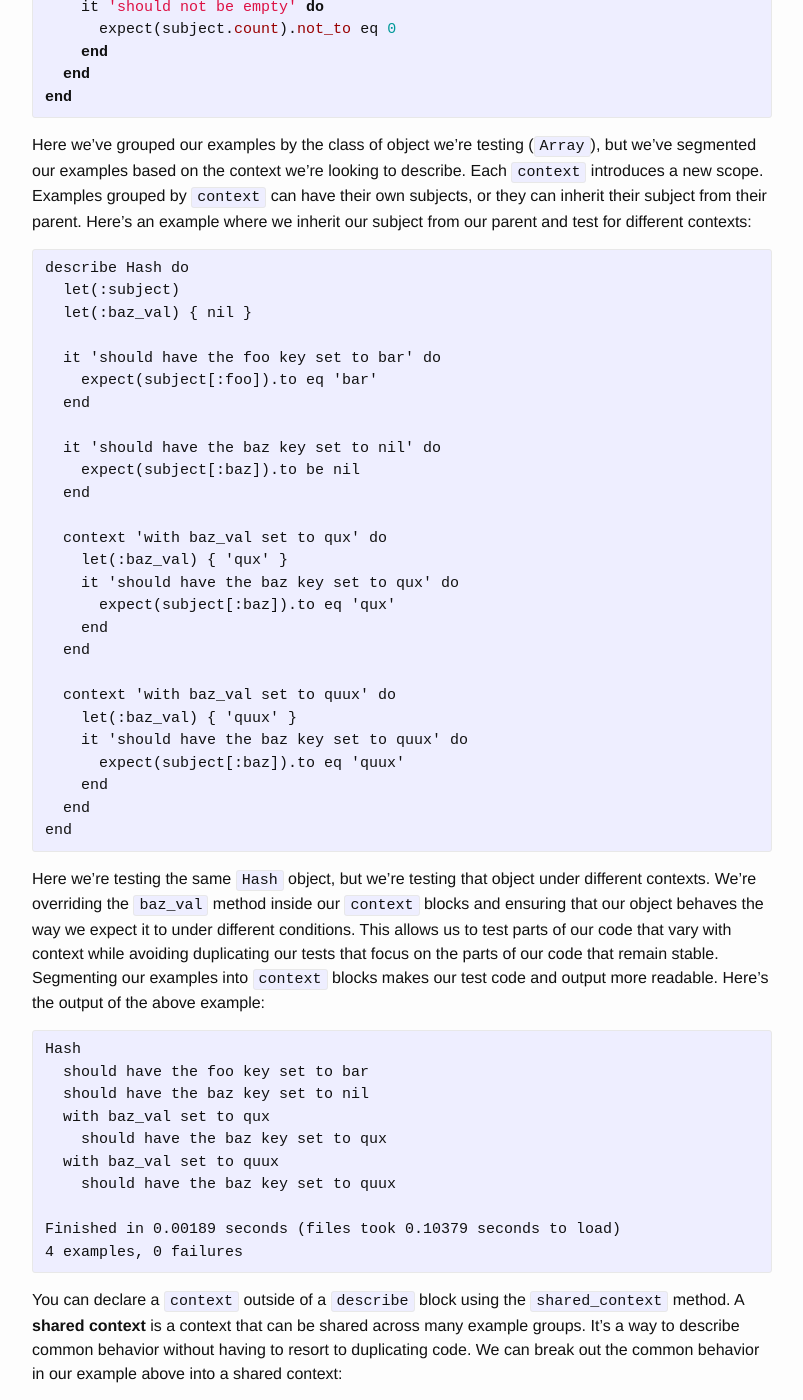
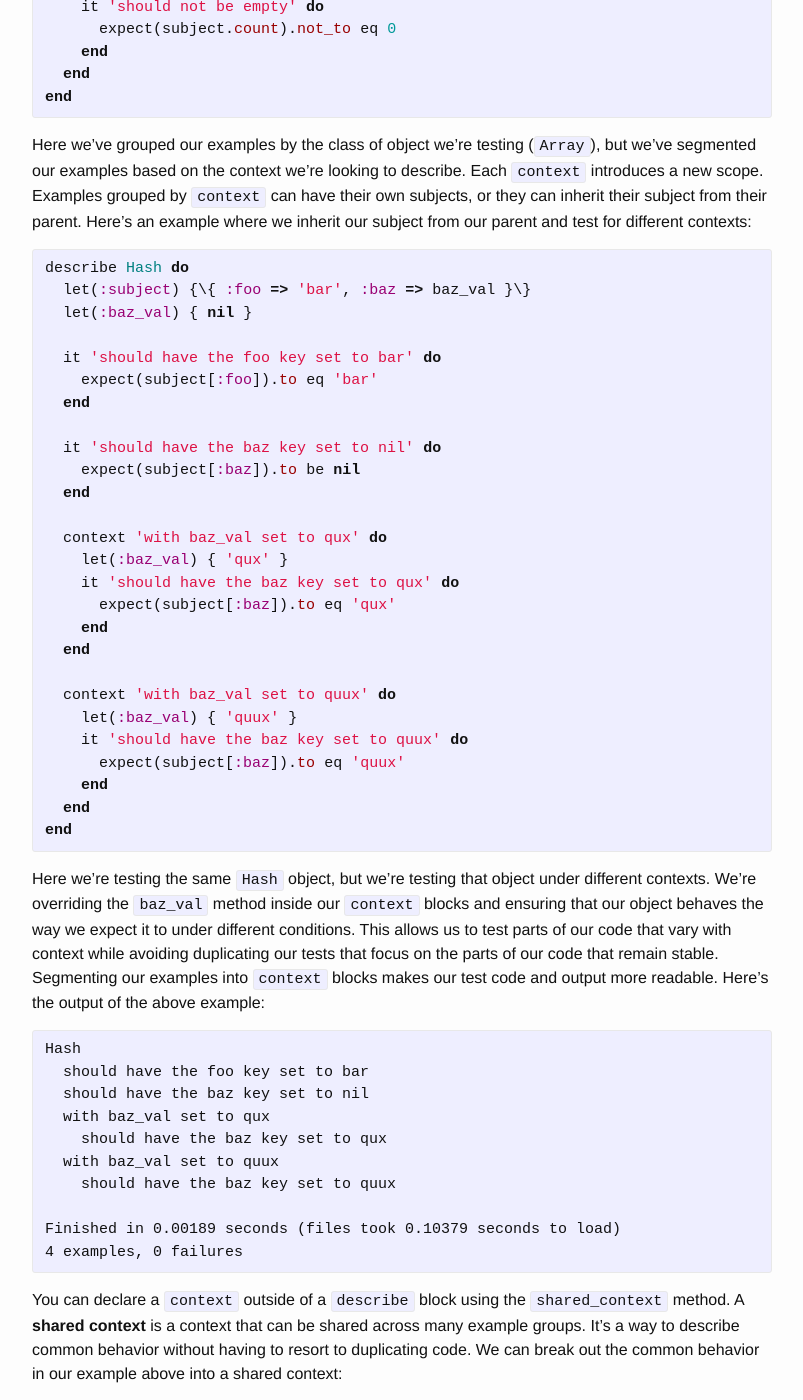
Before and after one commit to danzilio/danzilio.github.io, a Jekyll site: the page built from _posts/2016-02-05-rspec-for-ops-part-1-essentials.md, in a window 1280 px wide and 1400 px high, scrolled down 4756 px. Shown: the whole window, without its empty margins (238-1041 px from the left). Built offline with Jekyll 4.4.1, drawn with Linux system fonts in a browser that asks for light colours; comment, search, counter and statistics services are not loaded.

Commit message:
Markdown bug?

````diff
--- a/_posts/2016-02-05-rspec-for-ops-part-1-essentials.md
+++ b/_posts/2016-02-05-rspec-for-ops-part-1-essentials.md
@@ -179,9 +179,9 @@ end
 
 Here we've grouped our examples by the class of object we're testing (`Array`), but we've segmented our examples based on the context we're looking to describe. Each `context` introduces a new scope. Examples grouped by `context` can have their own subjects, or they can inherit their subject from their parent. Here's an example where we inherit our subject from our parent and test for different contexts:
 
-```
+```ruby
 describe Hash do
-  let(:subject) {{ :foo => 'bar', :baz => baz_val }}
+  let(:subject) {\{ :foo => 'bar', :baz => baz_val }\}
   let(:baz_val) { nil }
 
   it 'should have the foo key set to bar' do
````
